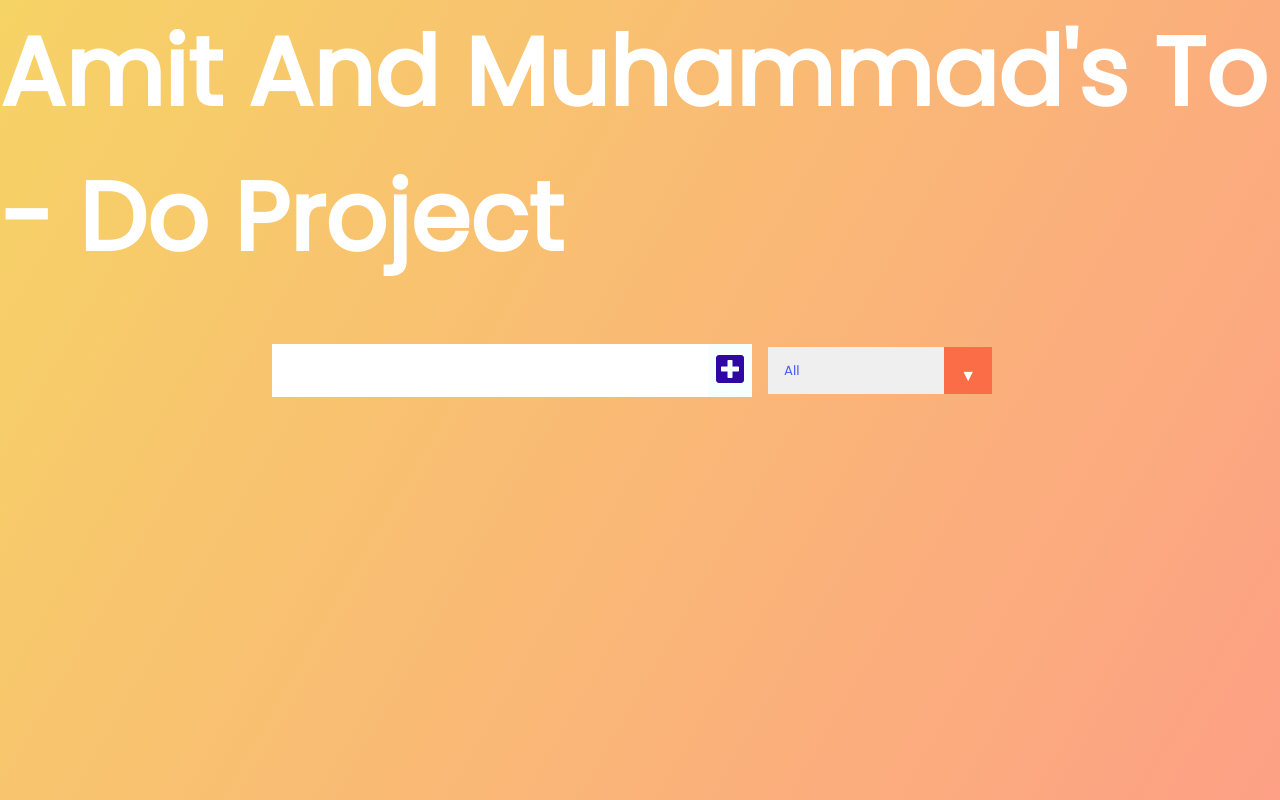
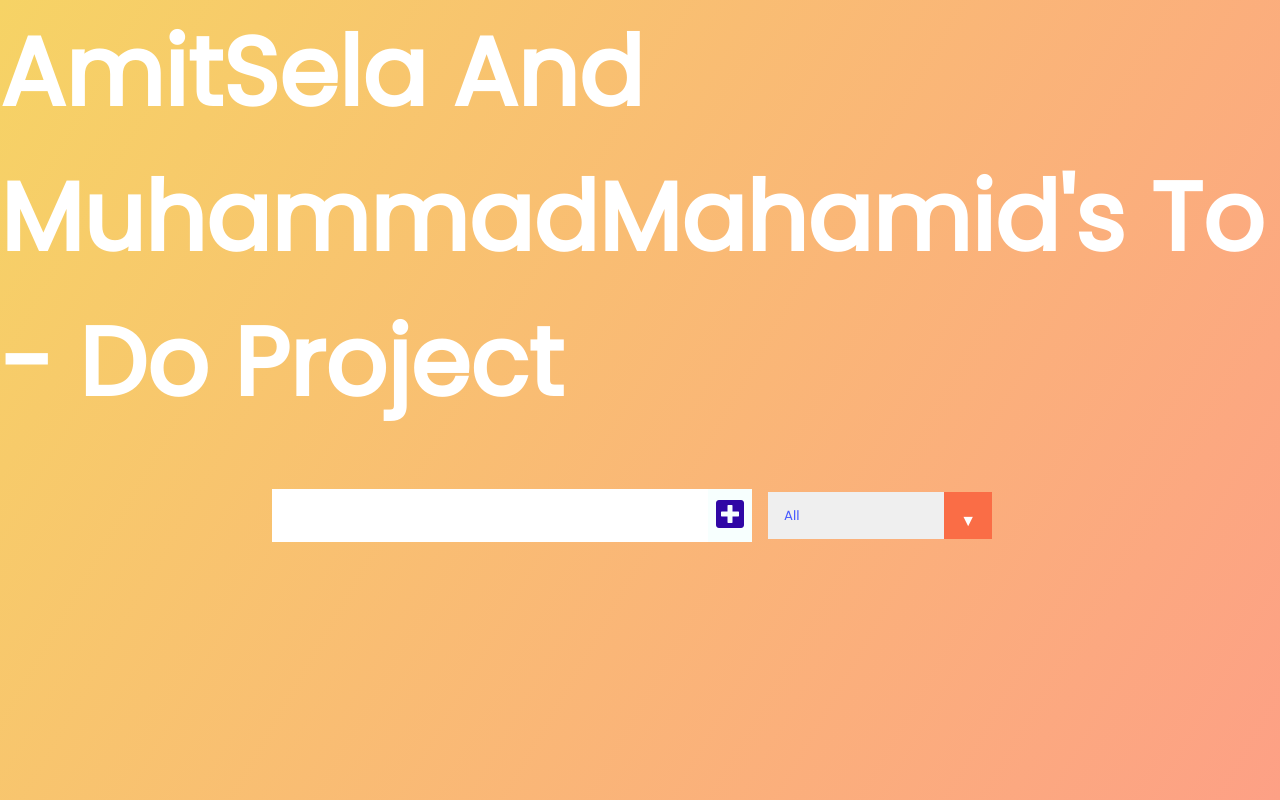
Before and after one commit to AmitSel/To-Do-Project, a React (Create React App) app: page / in a window 1280 px wide. Built offline with nearby package versions, Linux system fonts and the light colour scheme.

Commit message:
Last Test To Full Name

```diff
--- a/src/App.js
+++ b/src/App.js
@@ -57,7 +57,7 @@ function App() {
   return (
     <div className="App">
       <header>
-        <h1>Amit And Muhammad's To - Do Project</h1>
+        <h1>AmitSela And MuhammadMahamid's To - Do Project</h1>
       </header>
       {/* HTML Element */}
       <Form
```
